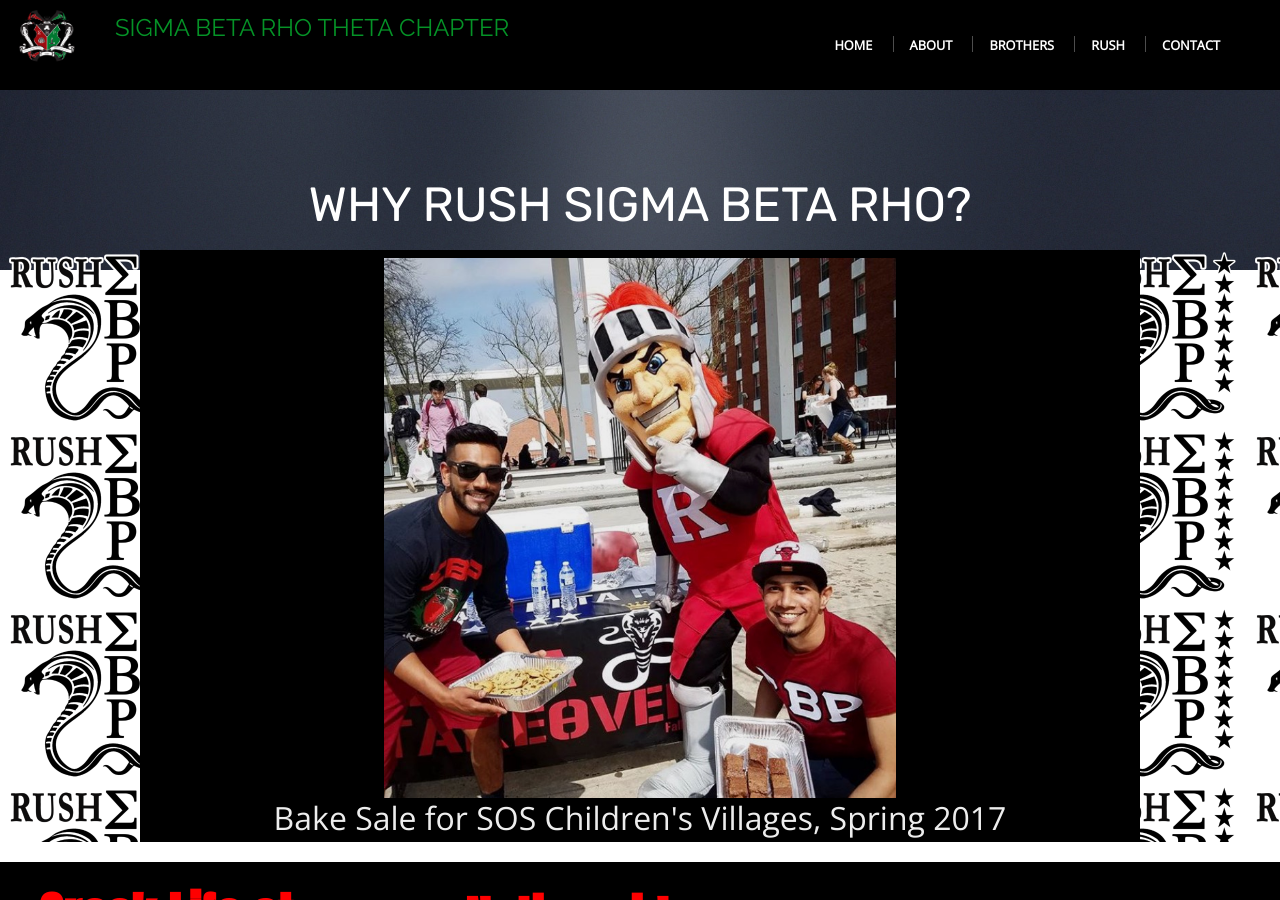
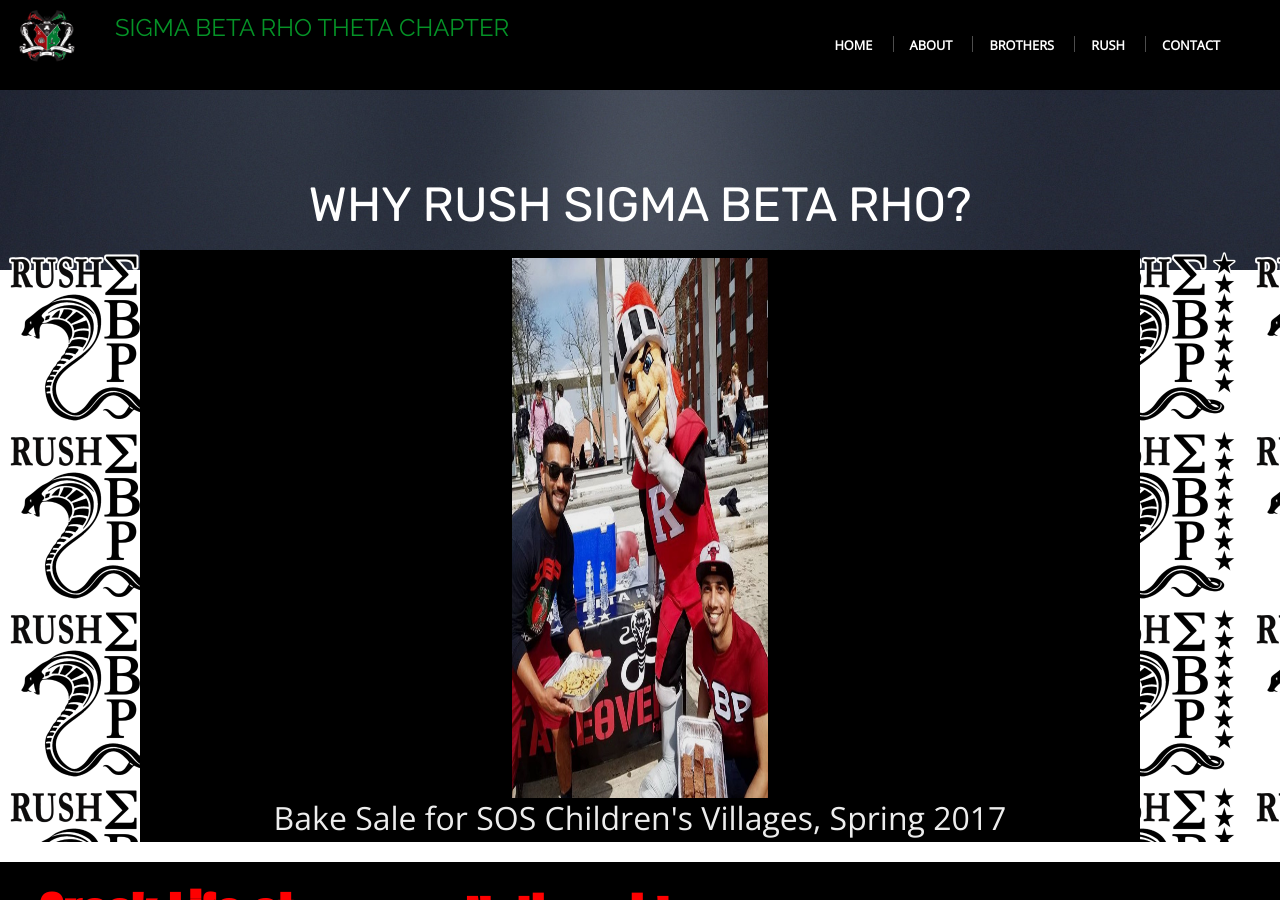
Before and after one commit to MilanPatel718/Theta, a Jekyll site: the page built from Rush/index.html, in a window 1280 px wide and 900 px high. Built offline with Jekyll 4.4.1, drawn with Linux system fonts in a browser that asks for light colours; nearby versions of some CDN libraries; some web fonts are replaced; library files that are not in the unit come from our copies.

Commit message:
change picture

```diff
--- a/css/main.css
+++ b/css/main.css
@@ -176,7 +176,7 @@
 }
 
 .RushShow{
-  width: 40vw;
+  width: 20vw;
   height: 60vh;
 
 }
```
